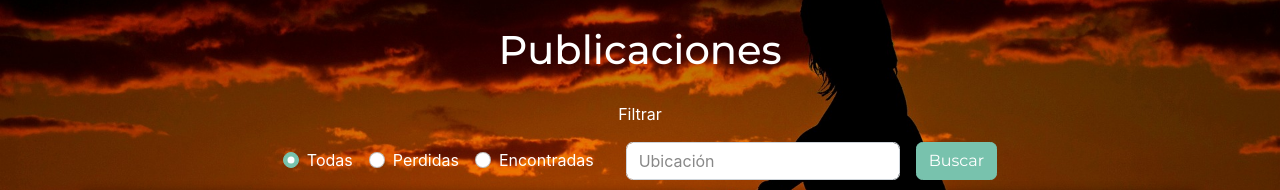
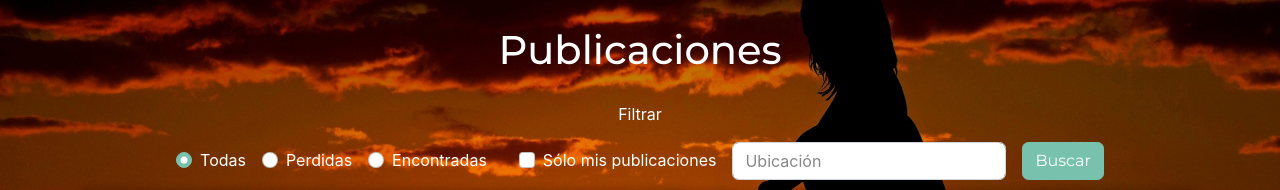
Before and after one commit to paulacarbone/MascotApp2022, a Flask app: template templates/publicaciones.html in a window 1280 px wide. Shown: the part 60-250 px from the top of the page. Run offline with Flask 2, Linux system fonts and the light colour scheme; the template is opened without the code that fills it, so the values that code supplies are empty; some libraries are stand-ins or nearby versions.

Commit message:
agrega filtro de mis publicaciones

```diff
--- a/main.py
+++ b/main.py
@@ -167,6 +167,7 @@ def publicaciones():
 
     tipoPublicacion = request.args.get('tipoPublicacion')
     ubicacion = request.args.get('ubicacion')
+    soloMisPublicaciones = request.args.get('soloMisPublicaciones')
 
     if tipoPublicacion != None and tipoPublicacion != 'todas':
         queryFilters.append(f"tipoPublicacion = '{tipoPublicacion}'")
@@ -174,11 +175,15 @@ def publicaciones():
     if ubicacion != None and ubicacion != "":
         queryFilters.append(f"lower(ubicacion) = '{ubicacion.lower()}'")
 
+    if soloMisPublicaciones == 'on':
+        refreshList()
+        queryFilters.append(f"idUsuario = '{user['id']}'")
+
     if queryFilters:
         query += ' WHERE '
         query += ' AND '.join(queryFilters)
 
-    app.logger.debug(query)
+
     cursor.execute(query)
     publicaciones = cursor.fetchall()
 
--- a/templates/publicaciones.html
+++ b/templates/publicaciones.html
@@ -46,6 +46,14 @@
           <div class="form-check form-check-inline">
             <input class="form-check-input" type="radio" name="tipoPublicacion" id="tipo-encontradas" value="encontrada" {{ 'checked' if request.args['tipoPublicacion'] == 'encontrada' }}>
             <label class="form-check-label" for="tipo-encontradas">Encontradas</label>
+          </div>
+        </div>
+        <div class="col-auto d-flex align-items-center">
+          <div class="form-check">
+            <input class="form-check-input" type="checkbox" name="soloMisPublicaciones" id="soloMisPublicaciones" {{ 'checked' if request.args['soloMisPublicaciones'] == 'on' }}>
+            <label class="form-check-label" for="soloMisPublicaciones">
+              Sólo mis publicaciones
+            </label>
           </div>
         </div>
         <div class="col-auto">
```
